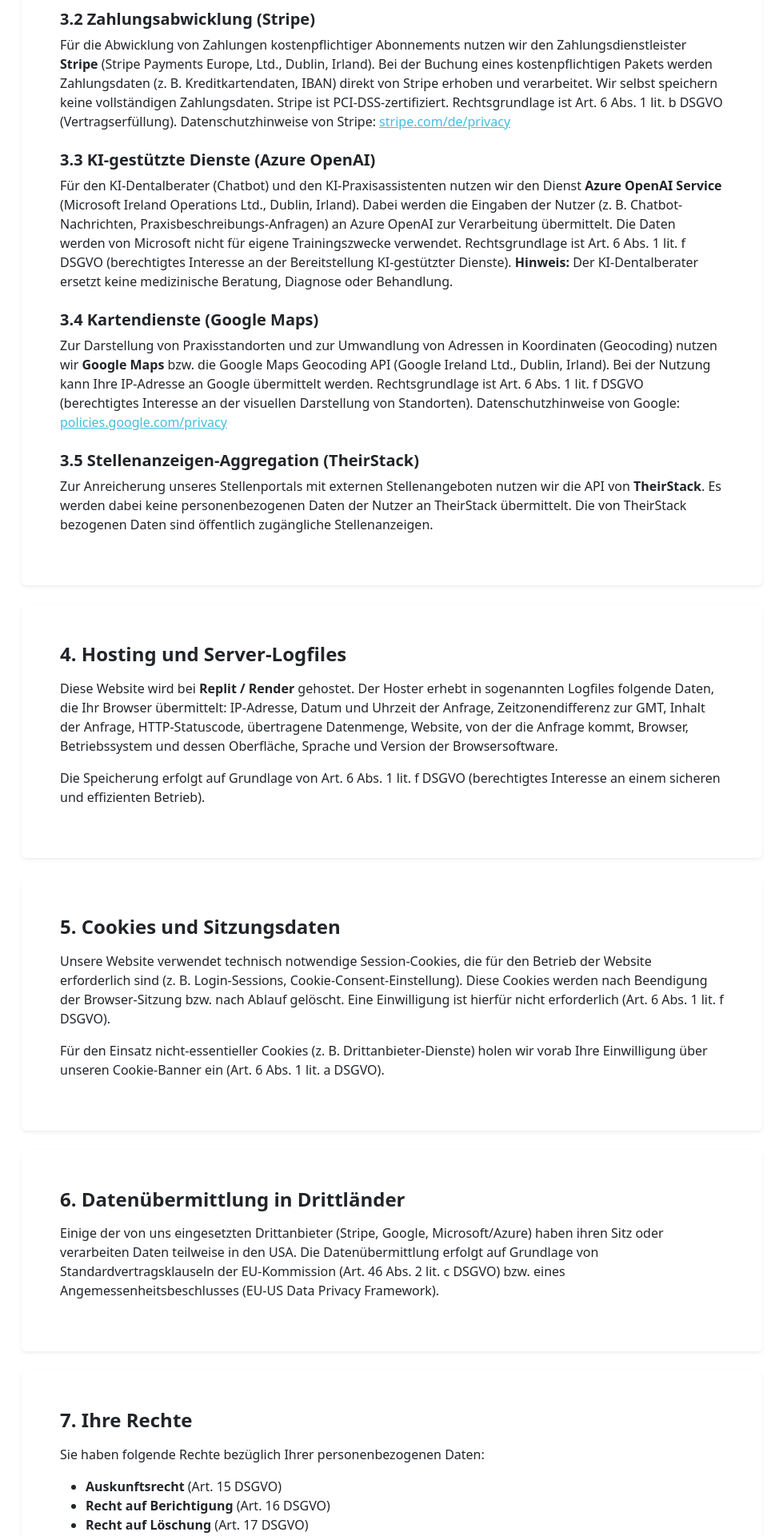
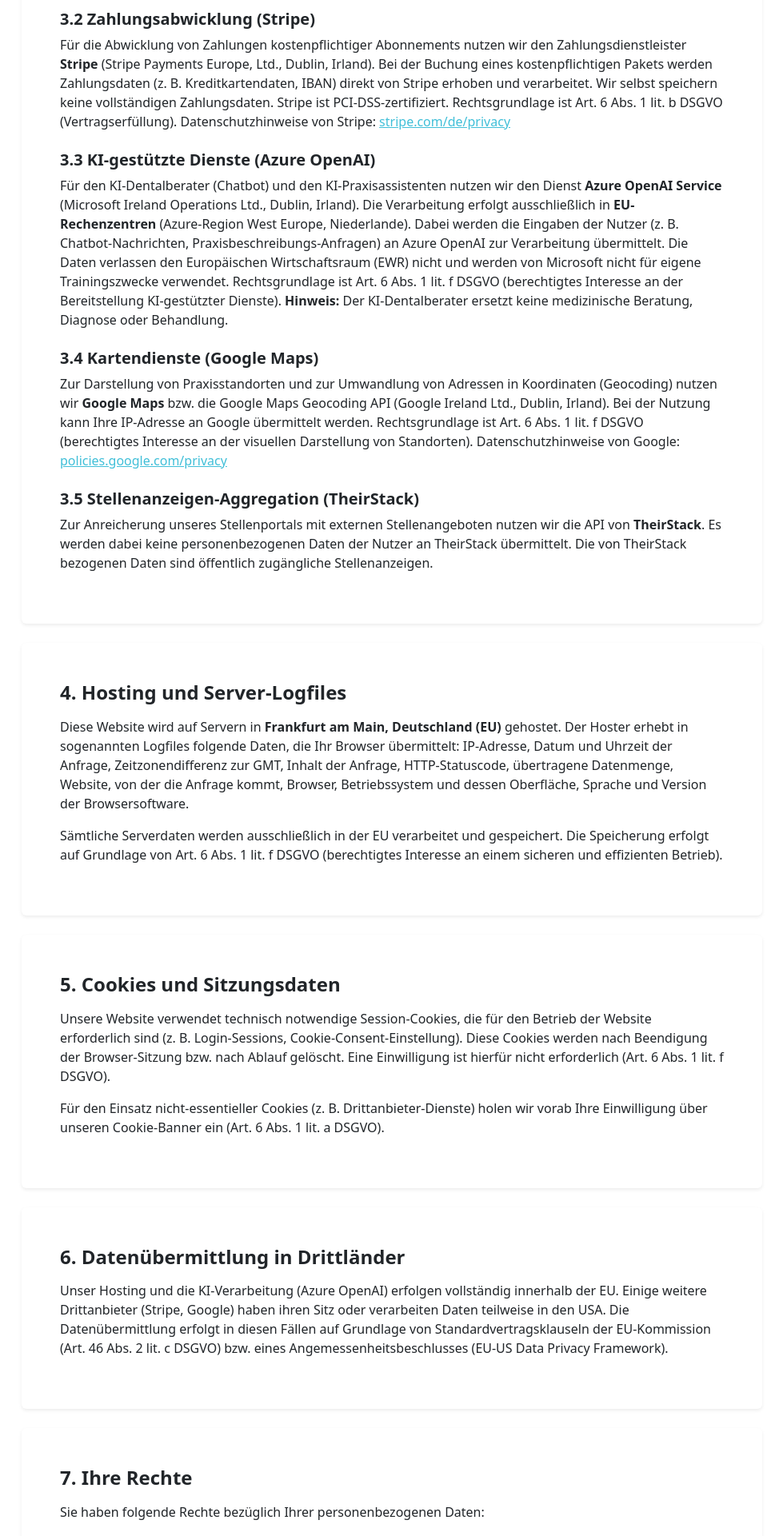
Before and after one commit to aglenedwards/DentalaxFinal, a Flask app: page /datenschutz in a window 1280 px wide. Shown: the part 1660-3581 px from the top of the page at 80% size, without its empty margins (150-1129 px from the left). Run offline with Flask 3, Linux system fonts and the light colour scheme; data that the repository does not hold is empty; some libraries are stand-ins or nearby versions.

Commit message:
Update privacy policy to clarify data processing locations
Clarify in the privacy policy that Azure OpenAI processing occurs within EU data centers and specify Frankfurt as the hosting location.

Replit-Commit-Author: Agent
Replit-Commit-Session-Id: 18760bda-f788-4c9c-9675-15e5cd108df5
Replit-Commit-Checkpoint-Type: intermediate_checkpoint
Replit-Commit-Event-Id: 8830a821-edf7-446a-9568-ebf73e06e510
Replit-Commit-Screenshot-Url: https://storage.googleapis.com/screenshot-production-us-central1/66814837-dff2-463d-bf46-dec26e800c91/18760bda-f788-4c9c-9675-15e5cd108df5/bNXV4qU
Replit-Helium-Checkpoint-Created: true

```diff
--- a/templates/datenschutz.html
+++ b/templates/datenschutz.html
@@ -57,7 +57,7 @@
             <p>Für die Abwicklung von Zahlungen kostenpflichtiger Abonnements nutzen wir den Zahlungsdienstleister <strong>Stripe</strong> (Stripe Payments Europe, Ltd., Dublin, Irland). Bei der Buchung eines kostenpflichtigen Pakets werden Zahlungsdaten (z. B. Kreditkartendaten, IBAN) direkt von Stripe erhoben und verarbeitet. Wir selbst speichern keine vollständigen Zahlungsdaten. Stripe ist PCI-DSS-zertifiziert. Rechtsgrundlage ist Art. 6 Abs. 1 lit. b DSGVO (Vertragserfüllung). Datenschutzhinweise von Stripe: <a href="https://stripe.com/de/privacy" target="_blank" rel="noopener">stripe.com/de/privacy</a></p>
 
             <h3 class="h5 fw-bold mt-4 mb-2">3.3 KI-gestützte Dienste (Azure OpenAI)</h3>
-            <p>Für den KI-Dentalberater (Chatbot) und den KI-Praxisassistenten nutzen wir den Dienst <strong>Azure OpenAI Service</strong> (Microsoft Ireland Operations Ltd., Dublin, Irland). Dabei werden die Eingaben der Nutzer (z. B. Chatbot-Nachrichten, Praxisbeschreibungs-Anfragen) an Azure OpenAI zur Verarbeitung übermittelt. Die Daten werden von Microsoft nicht für eigene Trainingszwecke verwendet. Rechtsgrundlage ist Art. 6 Abs. 1 lit. f DSGVO (berechtigtes Interesse an der Bereitstellung KI-gestützter Dienste). <strong>Hinweis:</strong> Der KI-Dentalberater ersetzt keine medizinische Beratung, Diagnose oder Behandlung.</p>
+            <p>Für den KI-Dentalberater (Chatbot) und den KI-Praxisassistenten nutzen wir den Dienst <strong>Azure OpenAI Service</strong> (Microsoft Ireland Operations Ltd., Dublin, Irland). Die Verarbeitung erfolgt ausschließlich in <strong>EU-Rechenzentren</strong> (Azure-Region West Europe, Niederlande). Dabei werden die Eingaben der Nutzer (z. B. Chatbot-Nachrichten, Praxisbeschreibungs-Anfragen) an Azure OpenAI zur Verarbeitung übermittelt. Die Daten verlassen den Europäischen Wirtschaftsraum (EWR) nicht und werden von Microsoft nicht für eigene Trainingszwecke verwendet. Rechtsgrundlage ist Art. 6 Abs. 1 lit. f DSGVO (berechtigtes Interesse an der Bereitstellung KI-gestützter Dienste). <strong>Hinweis:</strong> Der KI-Dentalberater ersetzt keine medizinische Beratung, Diagnose oder Behandlung.</p>
 
             <h3 class="h5 fw-bold mt-4 mb-2">3.4 Kartendienste (Google Maps)</h3>
             <p>Zur Darstellung von Praxisstandorten und zur Umwandlung von Adressen in Koordinaten (Geocoding) nutzen wir <strong>Google Maps</strong> bzw. die Google Maps Geocoding API (Google Ireland Ltd., Dublin, Irland). Bei der Nutzung kann Ihre IP-Adresse an Google übermittelt werden. Rechtsgrundlage ist Art. 6 Abs. 1 lit. f DSGVO (berechtigtes Interesse an der visuellen Darstellung von Standorten). Datenschutzhinweise von Google: <a href="https://policies.google.com/privacy" target="_blank" rel="noopener">policies.google.com/privacy</a></p>
@@ -70,8 +70,8 @@
         <div class="card border-0 shadow-sm mb-4">
           <div class="card-body p-4 p-md-5">
             <h2 class="h4 fw-bold mb-3">4. Hosting und Server-Logfiles</h2>
-            <p>Diese Website wird bei <strong>Replit / Render</strong> gehostet. Der Hoster erhebt in sogenannten Logfiles folgende Daten, die Ihr Browser übermittelt: IP-Adresse, Datum und Uhrzeit der Anfrage, Zeitzonendifferenz zur GMT, Inhalt der Anfrage, HTTP-Statuscode, übertragene Datenmenge, Website, von der die Anfrage kommt, Browser, Betriebssystem und dessen Oberfläche, Sprache und Version der Browsersoftware.</p>
-            <p>Die Speicherung erfolgt auf Grundlage von Art. 6 Abs. 1 lit. f DSGVO (berechtigtes Interesse an einem sicheren und effizienten Betrieb).</p>
+            <p>Diese Website wird auf Servern in <strong>Frankfurt am Main, Deutschland (EU)</strong> gehostet. Der Hoster erhebt in sogenannten Logfiles folgende Daten, die Ihr Browser übermittelt: IP-Adresse, Datum und Uhrzeit der Anfrage, Zeitzonendifferenz zur GMT, Inhalt der Anfrage, HTTP-Statuscode, übertragene Datenmenge, Website, von der die Anfrage kommt, Browser, Betriebssystem und dessen Oberfläche, Sprache und Version der Browsersoftware.</p>
+            <p>Sämtliche Serverdaten werden ausschließlich in der EU verarbeitet und gespeichert. Die Speicherung erfolgt auf Grundlage von Art. 6 Abs. 1 lit. f DSGVO (berechtigtes Interesse an einem sicheren und effizienten Betrieb).</p>
           </div>
         </div>
 
@@ -86,7 +86,7 @@
         <div class="card border-0 shadow-sm mb-4">
           <div class="card-body p-4 p-md-5">
             <h2 class="h4 fw-bold mb-3">6. Datenübermittlung in Drittländer</h2>
-            <p>Einige der von uns eingesetzten Drittanbieter (Stripe, Google, Microsoft/Azure) haben ihren Sitz oder verarbeiten Daten teilweise in den USA. Die Datenübermittlung erfolgt auf Grundlage von Standardvertragsklauseln der EU-Kommission (Art. 46 Abs. 2 lit. c DSGVO) bzw. eines Angemessenheitsbeschlusses (EU-US Data Privacy Framework).</p>
+            <p>Unser Hosting und die KI-Verarbeitung (Azure OpenAI) erfolgen vollständig innerhalb der EU. Einige weitere Drittanbieter (Stripe, Google) haben ihren Sitz oder verarbeiten Daten teilweise in den USA. Die Datenübermittlung erfolgt in diesen Fällen auf Grundlage von Standardvertragsklauseln der EU-Kommission (Art. 46 Abs. 2 lit. c DSGVO) bzw. eines Angemessenheitsbeschlusses (EU-US Data Privacy Framework).</p>
           </div>
         </div>
 
```
